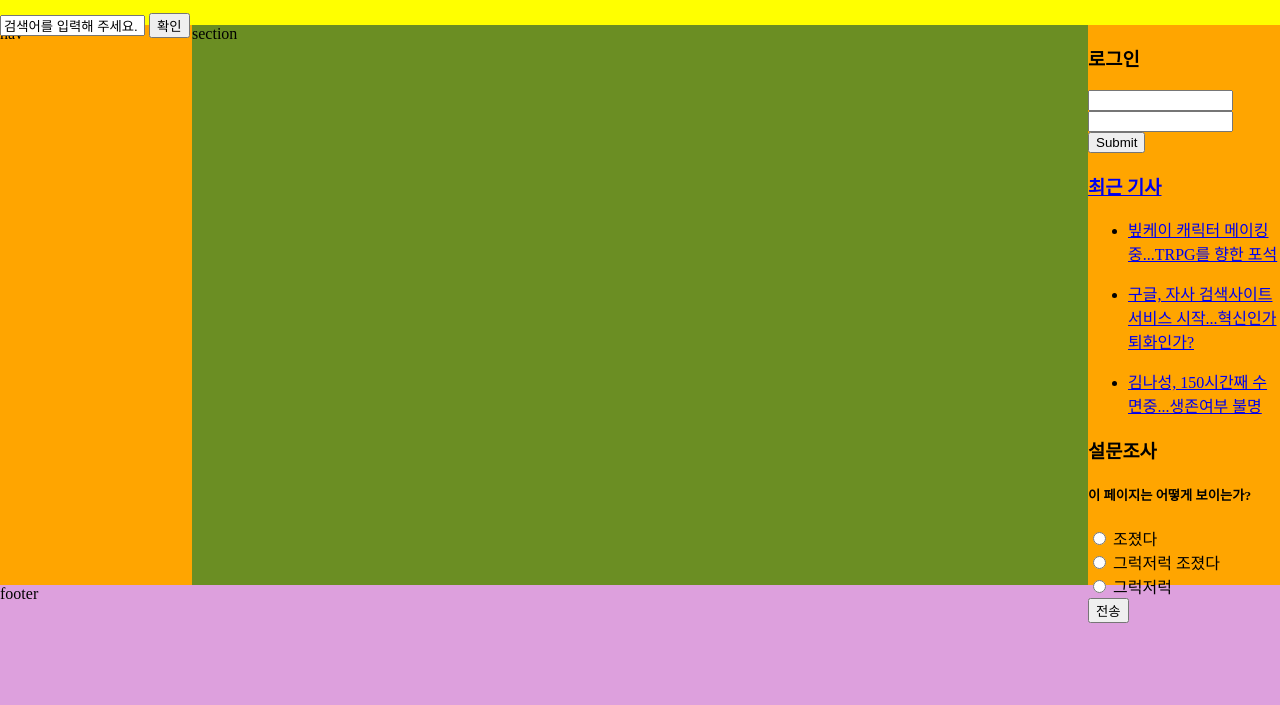
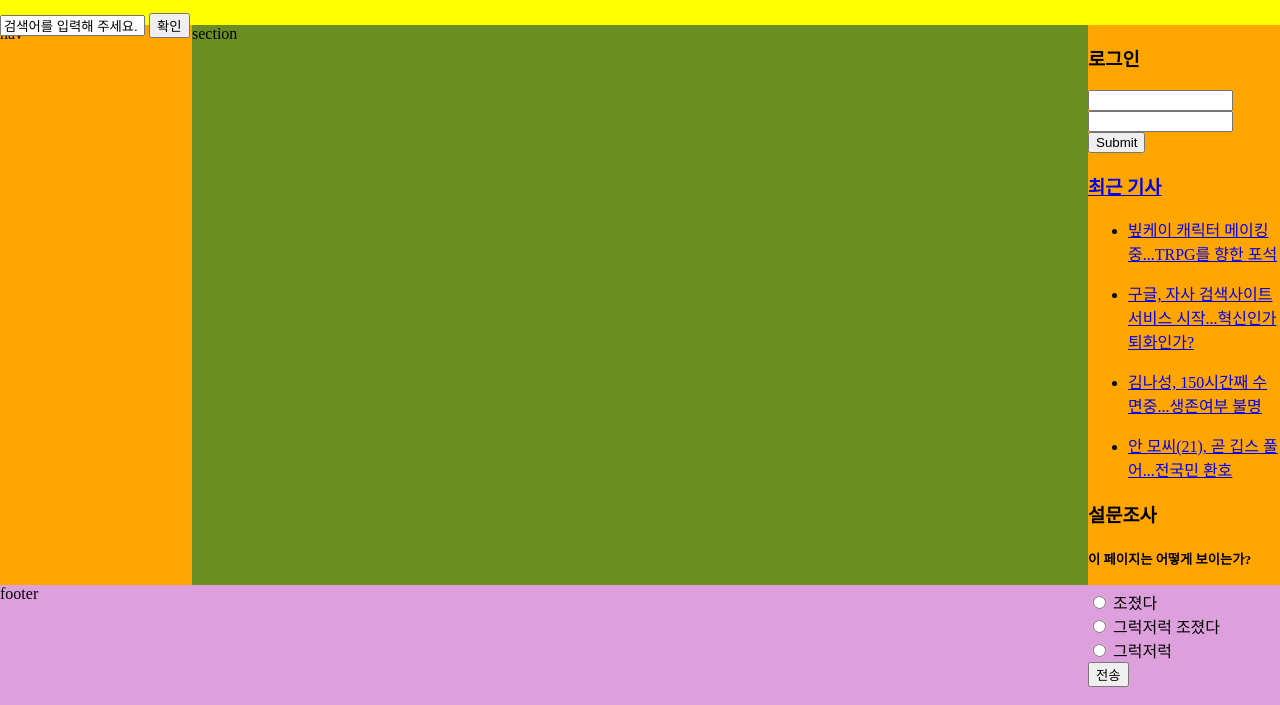
Before and after one commit to KuroVine9/kuro9, a plain HTML site: page index.html in a window 1280 px wide. Shown: the part 116-821 px from the top of the page. Drawn offline with Linux system fonts and the light colour scheme.

Commit message:
Add files via upload

```diff
--- a/index.html
+++ b/index.html
@@ -46,6 +46,9 @@
                 <ul>
                     <li><a href="https://www.twitch.tv/naseongkim">김나성, 150시간째 수면중...생존여부 불명</a></li>
                 </ul>
+                <ul>
+                    <li><a href="https://cdn.discordapp.com/attachments/699043937616134225/824644712996274227/unknown.png">안 모씨(21), 곧 깁스 풀어...전국민 환호</a></li>
+                </ul>
             </section>
         </article>
 
```
